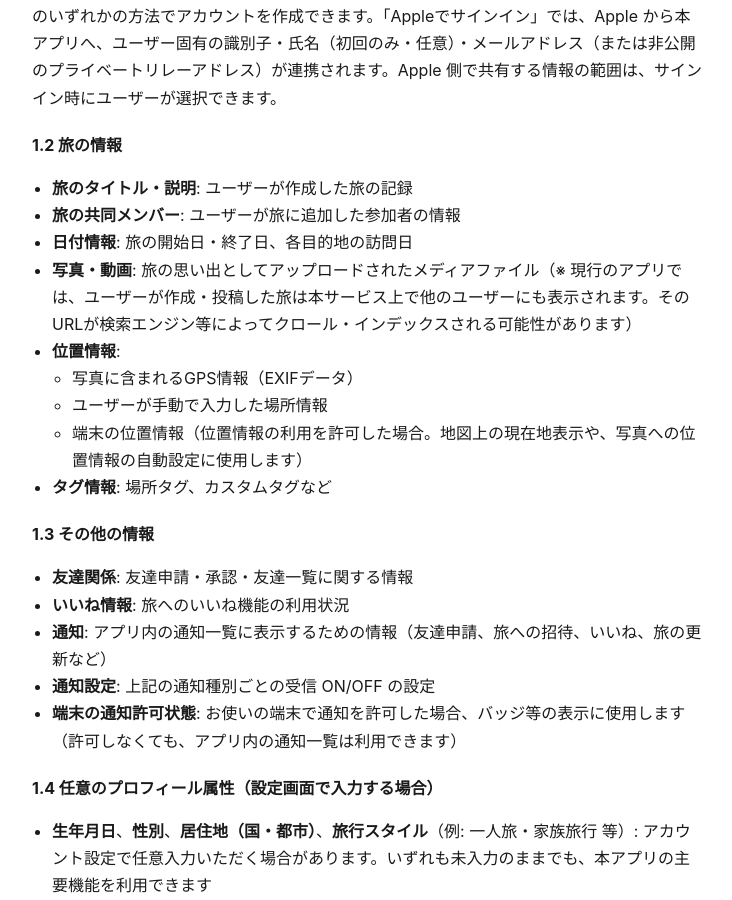
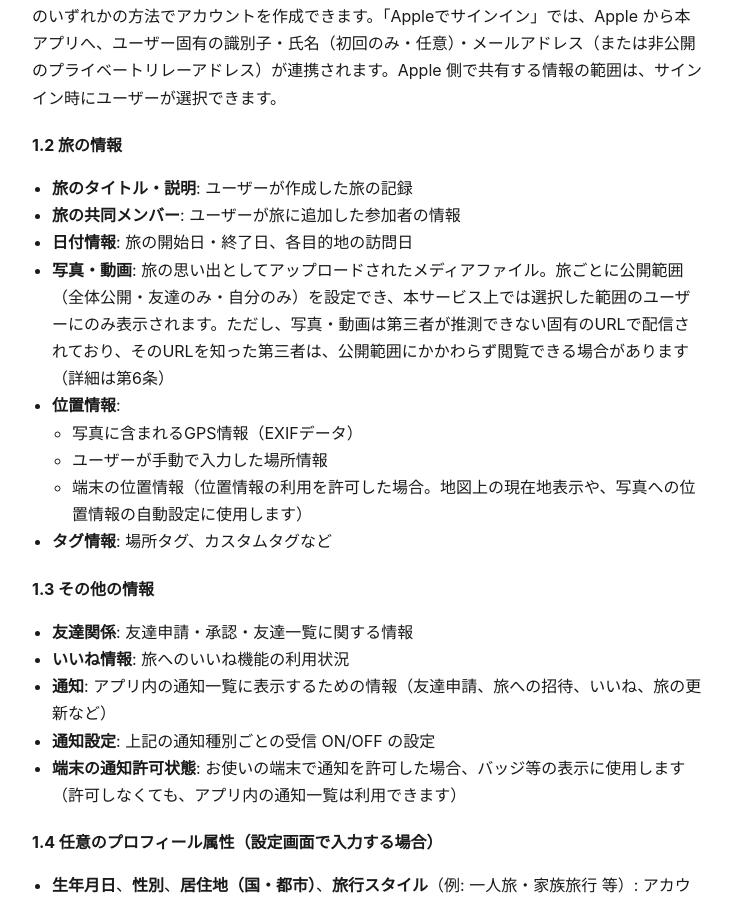
Before and after one commit to kazutax/tabiNote-legal, a Jekyll site: the page built from docs/privacy-policy.md, in a window 1280 px wide and 900 px high, scrolled down 845 px. Shown: the whole window, without its empty margins (272-1004 px from the left). Built offline with Jekyll 4.4.1, drawn with Linux system fonts in a browser that asks for light colours; some of the changed text lies outside the part shown.

Commit message:
Update privacy policy and terms for trip visibility (v1.2.0).

```diff
--- a/docs/privacy-policy.md
+++ b/docs/privacy-policy.md
@@ -30,7 +30,7 @@ title: 旅ノート（TabiNote）プライバシーポリシー
 - **旅のタイトル・説明**: ユーザーが作成した旅の記録
 - **旅の共同メンバー**: ユーザーが旅に追加した参加者の情報
 - **日付情報**: 旅の開始日・終了日、各目的地の訪問日
-- **写真・動画**: 旅の思い出としてアップロードされたメディアファイル（※ 現行のアプリでは、ユーザーが作成・投稿した旅は本サービス上で他のユーザーにも表示されます。そのURLが検索エンジン等によってクロール・インデックスされる可能性があります）
+- **写真・動画**: 旅の思い出としてアップロードされたメディアファイル。旅ごとに公開範囲（全体公開・友達のみ・自分のみ）を設定でき、本サービス上では選択した範囲のユーザーにのみ表示されます。ただし、写真・動画は第三者が推測できない固有のURLで配信されており、そのURLを知った第三者は、公開範囲にかかわらず閲覧できる場合があります（詳細は第6条）
 - **位置情報**:
   - 写真に含まれるGPS情報（EXIFデータ）
   - ユーザーが手動で入力した場所情報
@@ -154,7 +154,9 @@ title: 旅ノート（TabiNote）プライバシーポリシー
 - 法的義務に基づく開示が必要な場合
 - ユーザーの明示的な同意がある場合
 - 本プライバシーポリシーに記載された第三者サービスへの提供
-- ユーザーが投稿した旅の内容を、本サービスの他の利用者が閲覧する場合
+- ユーザーが投稿した旅の内容を、ユーザーが選択した公開範囲に応じて、本サービスの他の利用者が閲覧する場合
+
+なお、公開範囲の設定は、本サービス上での旅およびメディアの表示範囲を制御するものです。写真・動画は、第三者が推測できない固有のURLで配信されますが、そのURLを知った第三者は、公開範囲の設定にかかわらずメディアを閲覧できる場合があります。センシティブな内容の公開・共有や、URLの取り扱いにはご注意ください。
 
 ---
 
--- a/docs/terms-of-service.md
+++ b/docs/terms-of-service.md
@@ -23,7 +23,7 @@ title: 旅ノート（TabiNote）利用規約
 
 ## 2. サービスの内容
 
-2.1 本サービスは、ユーザーが旅の記録を投稿・共有し、他のユーザーの旅を閲覧できるソーシャルネットワーキングサービスです。主な機能には、旅の作成・編集、写真・動画の投稿、旅への共同メンバーの追加、友達機能、いいね、地図上での表示、ユーザー検索・@メンションによる旅の絞り込み、アプリ内通知などが含まれます。
+2.1 本サービスは、ユーザーが旅の記録を投稿・共有し、他のユーザーの旅を閲覧できるソーシャルネットワーキングサービスです。旅ごとに公開範囲（全体公開・友達のみ・自分のみ）を設定できます。主な機能には、旅の作成・編集、写真・動画の投稿、旅への共同メンバーの追加、友達機能、いいね、地図上での表示、ユーザー検索・@メンションによる旅の絞り込み、アプリ内通知などが含まれます。
 
 2.2 本サービスの内容は、予告なく変更・追加・削除される場合があります。
 
@@ -86,9 +86,9 @@ title: 旅ノート（TabiNote）利用規約
 
 5.4 運営者は、本規約に違反するコンテンツを削除する権利を有します。
 
-5.5 ユーザーが投稿した旅に含まれる写真・動画は、本サービス上で他のユーザーに表示されます。そのURLが検索エンジン等によってクロール・インデックスされる可能性があります。投稿前に、公開してよい内容かどうかご自身でご確認ください。
+5.5 ユーザーは、旅ごとに公開範囲（全体公開・友達のみ・自分のみ）を設定できます。全体公開の旅に含まれる写真・動画は本サービス上で他のユーザーに表示されます。「友達のみ」「自分のみ」の旅は、本サービス上では選択した範囲のユーザーにのみ表示されます。メディアは、第三者が推測できない固有のURLで配信されますが、そのURLを知った第三者は、公開範囲の設定にかかわらずメディアにアクセスできる場合があります。また、公開範囲は投稿後も変更できますが、変更前に他のユーザーが既に閲覧・保存した内容が消去されることを保証するものではありません。投稿前に、公開してよい内容かご自身でご確認ください。
 
-5.6 旅に共同メンバーを追加した場合、当該メンバーはその旅の閲覧・編集権限を有する場合があります。メンバー追加は、追加する相手の同意を得たうえで行ってください。
+5.6 旅に共同メンバーを追加した場合、当該メンバーはその旅の閲覧・編集権限を有する場合があります。ただし、公開範囲を「自分のみ」に設定した旅は、共同メンバーにも表示されません。メンバー追加は、追加する相手の同意を得たうえで行ってください。
 
 5.7 データの保存・容量
 
```
Also changed, not shown: other parts of docs/privacy-policy.md (+1 -1 lines), other parts of docs/terms-of-service.md (+1 -1 lines).
